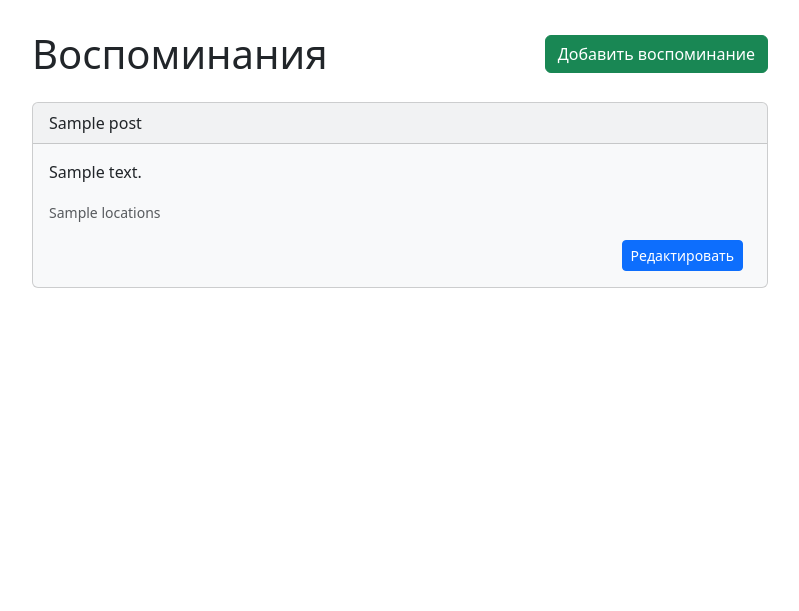
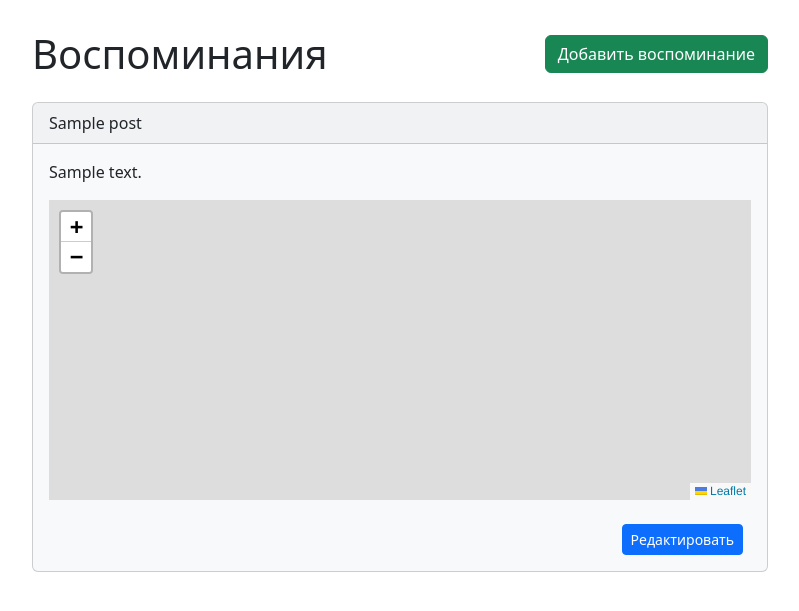
Before and after one commit to babanlive/Places_Remember, a Django app: template places/templates/places/home.html in a window 1280 px wide. Shown: the part 146-757 px from the top of the page, without its empty margins (240-1039 px from the left). Run offline with Django 4.2, Linux system fonts and the light colour scheme; the template is opened without the code that fills it: most values are stand-ins (such as "Sample title", 1, 10 or a date in 2020); some libraries are stand-ins or nearby versions.

Commit message:
updated home.html - added map for post

```diff
--- a/places/templates/places/home.html
+++ b/places/templates/places/home.html
@@ -18,13 +18,28 @@
                 <div class="card-header">{{ post.title }}</div>
                 <div class="card-body">
                     <p class="card-text">{{ post.comment }}</p>
-                    <p class="card-text"><small class="text-muted">{{ post.locations }}</small></p>
+                    <div id="map-{{ post.id }}" style="height: 300px;"></div>
+                    <script>
+                        document.addEventListener("DOMContentLoaded", function() {
+                            var map = L.map('map-{{ post.id }}');
+
+                            // Определение слоя карты (например, OpenStreetMap)
+                            L.tileLayer('https://{s}.tile.openstreetmap.org/{z}/{x}/{y}.png', {
+                                attribution: '&copy; OpenStreetMap contributors'
+                            }).addTo(map);
+
+                            // Добавление метки на карту
+                            var marker = L.marker([{{ post.locations.y }}, {{ post.locations.x }}]).addTo(map);
+
+                            // Центрирование карты на метке
+                            map.setView([{{ post.locations.y }}, {{ post.locations.x }}], 13);
+                        });
+                    </script>
                     <ul class="nav justify-content-end">
                         <li class="nav-item">
-                          <a href="{% url 'places:edit' post.id %}" class="btn btn-primary btn-sm me-2">Редактировать</a>
+                          <a href="{% url 'places:edit' post.id %}" class="btn btn-primary btn-sm me-2 mt-4">Редактировать</a>
                         </li>
                     </ul>
-
                 </div>
             </div>
             {% endfor %}
```
